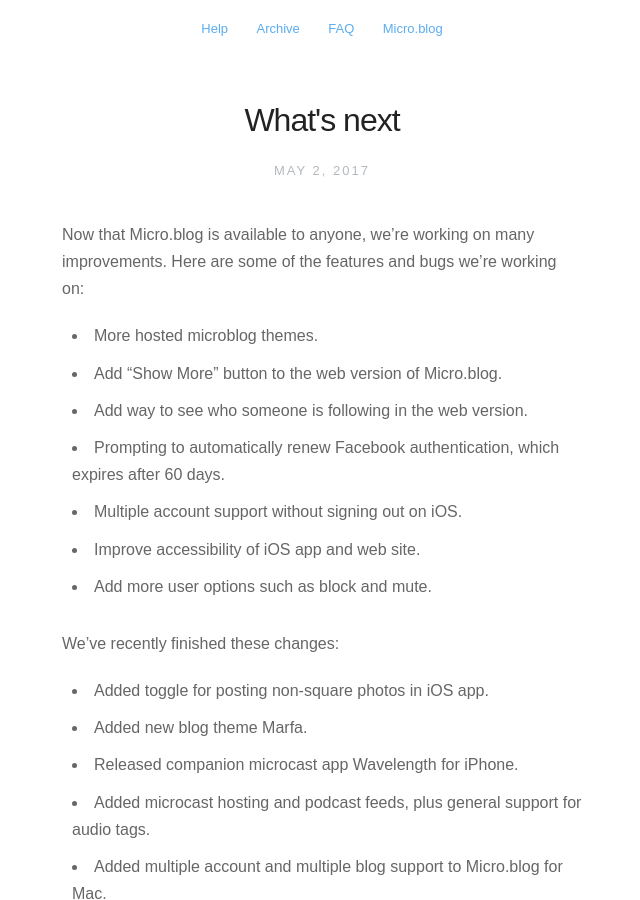
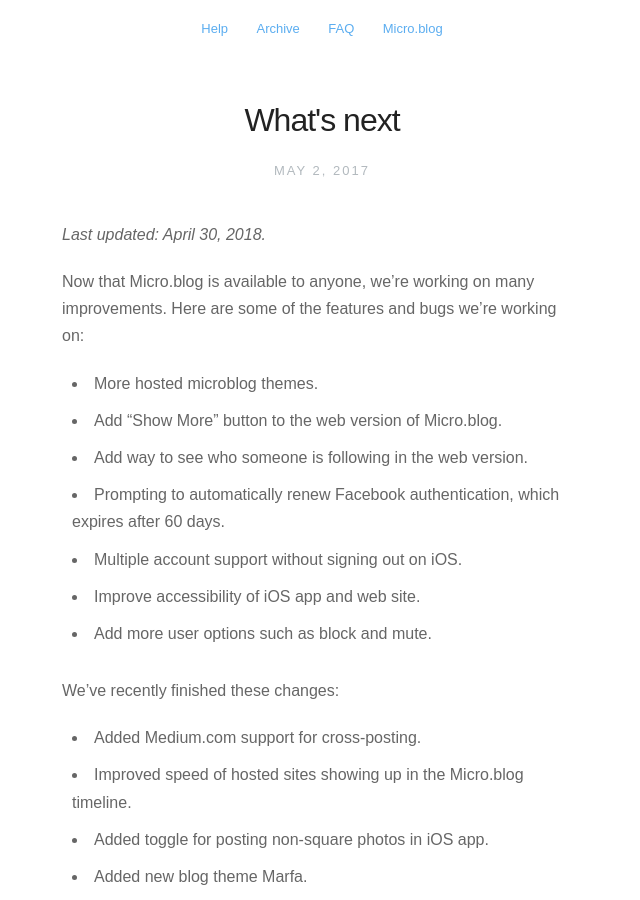
Before and after one commit to microdotblog/help.micro.blog, a Jekyll site: the page built from _posts/2017-05-02-whats-next.markdown, in a window 1280 px wide and 900 px high. Shown: the whole window, without its empty margins (318-958 px from the left). Built offline with Jekyll 4.4.1, drawn with Linux system fonts in a browser that asks for light colours; nearby versions of some CDN libraries.

Commit message:
Updated what's next with Medium.

```diff
--- a/_posts/2017-05-02-whats-next.markdown
+++ b/_posts/2017-05-02-whats-next.markdown
@@ -3,6 +3,8 @@
 date:   2017-05-02 12:30:00
 description: Some of the features and bugs we're working on.
 ---
+
+_Last updated: April 30, 2018._
 
 Now that Micro.blog is available to anyone, we're working on many improvements. Here are some of the features and bugs we're working on:
 
@@ -16,6 +18,8 @@
 
 We've recently finished these changes:
 
+* Added Medium.com support for cross-posting.
+* Improved speed of hosted sites showing up in the Micro.blog timeline.
 * Added toggle for posting non-square photos in iOS app.
 * Added new blog theme Marfa.
 * Released companion microcast app Wavelength for iPhone.
```
